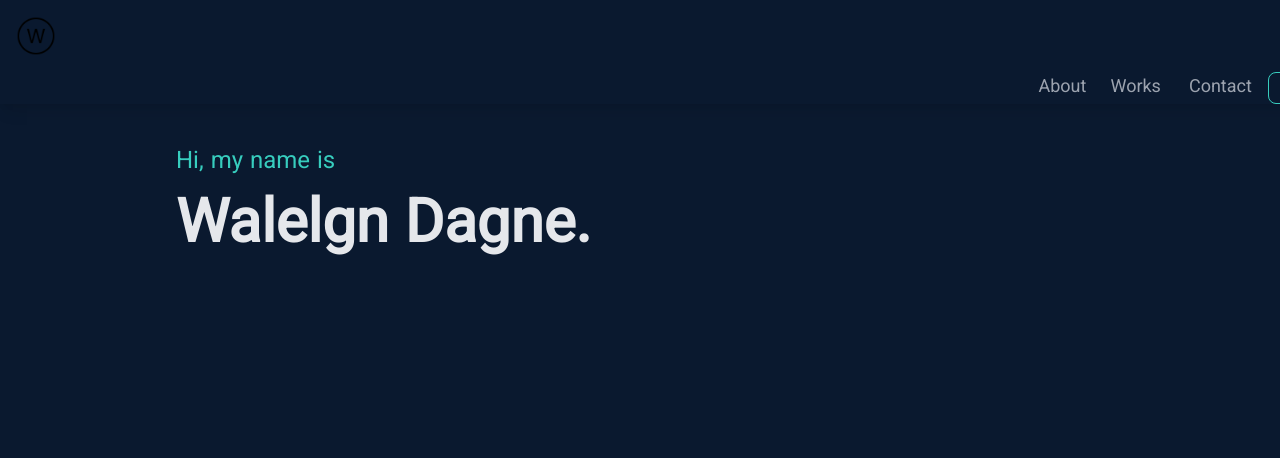
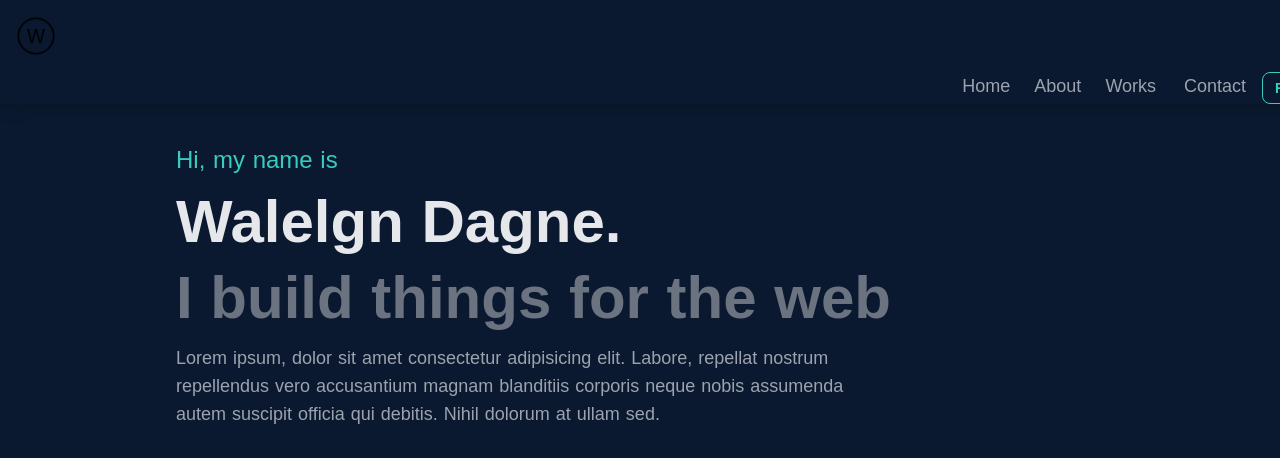
Before and after one commit to waledagne/portfolio-site, a Nuxt app: page / in a window 1280 px wide. Shown: the top 458 px of the page. Built offline with nearby package versions, Linux system fonts and the light colour scheme.

Commit message:
style:intro sectio

```diff
--- a/assets/style/global.css
+++ b/assets/style/global.css
@@ -1,8 +1,7 @@
 @import url("https://fonts.googleapis.com/css2?family=Roboto&display=swap");
 
 html {
-  font-family: "Roboto", "Source Sans Pro", -apple-system, BlinkMacSystemFont,
-    "Segoe UI", "Helvetica Neue", Arial, sans-serif;
+  font-family: "Public Sans", sans-serif;
   font-size: 16px;
   word-spacing: 1px;
   -ms-text-size-adjust: 100%;
--- a/components/nav.vue
+++ b/components/nav.vue
@@ -5,6 +5,7 @@
     </div>
     <div class="justify-end items-end flex flex-row">
       <ul class="text-white flex flex-row justify-between mx-2">
+        <li class="mx-3 hover:text-accent text-lg text-gray-400">Home</li>
         <li class="mx-3 hover:text-accent text-lg text-gray-400">About</li>
         <li class="mx-3 hover:text-accent text-lg text-gray-400">Works</li>
         <li class="mx-4 hover:text-accent text-lg text-gray-400">Contact</li>
--- a/pages/index.vue
+++ b/pages/index.vue
@@ -7,6 +7,15 @@
         <h1 class="text-gray-200 font-semibold text-6xl mt-4">
           Walelgn Dagne.
         </h1>
+        <h1 class="text-gray-500 text-6xl font-semibold mt-4">
+          I build things for the web
+        </h1>
+        <p class="w-2/3 text-gray-400 text-lg mt-4">
+          Lorem ipsum, dolor sit amet consectetur adipisicing elit. Labore,
+          repellat nostrum repellendus vero accusantium magnam blanditiis
+          corporis neque nobis assumenda autem suscipit officia qui debitis.
+          Nihil dolorum at ullam sed.
+        </p>
       </div>
     </div>
   </div>
```
